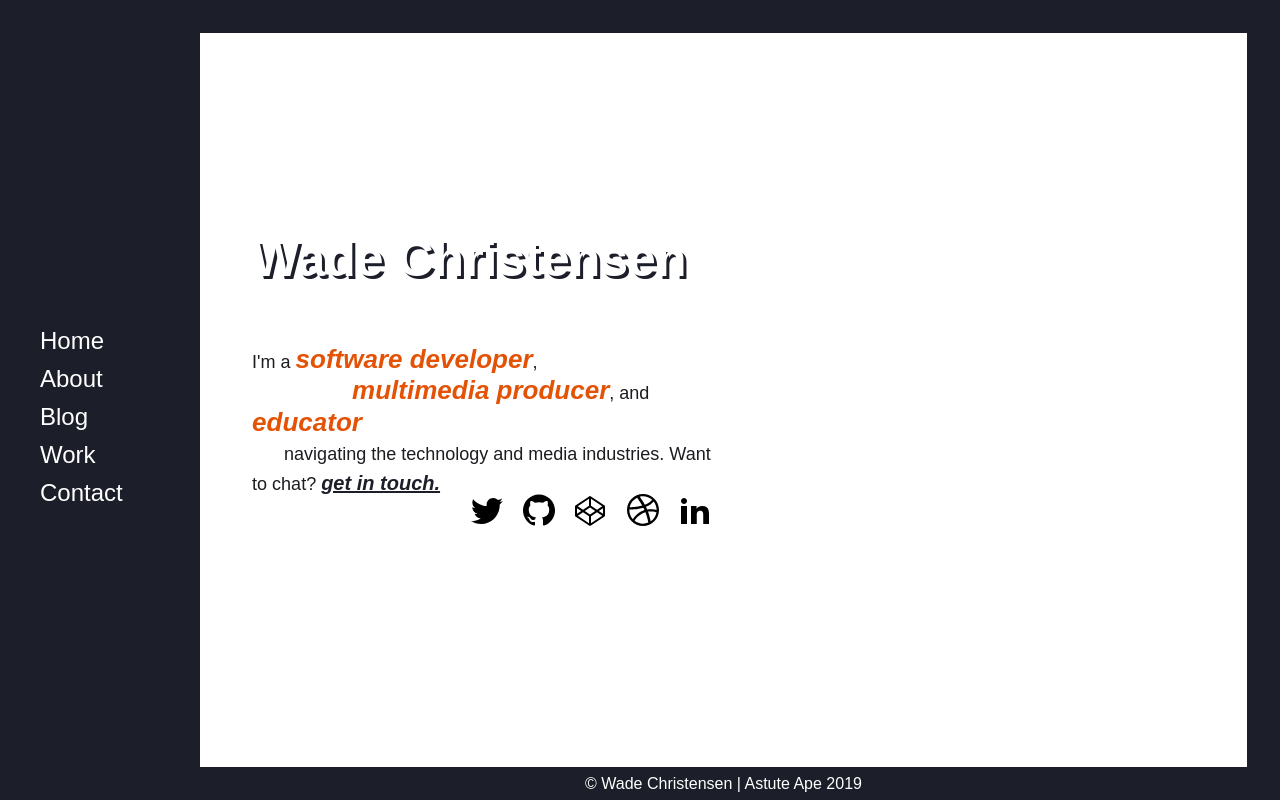
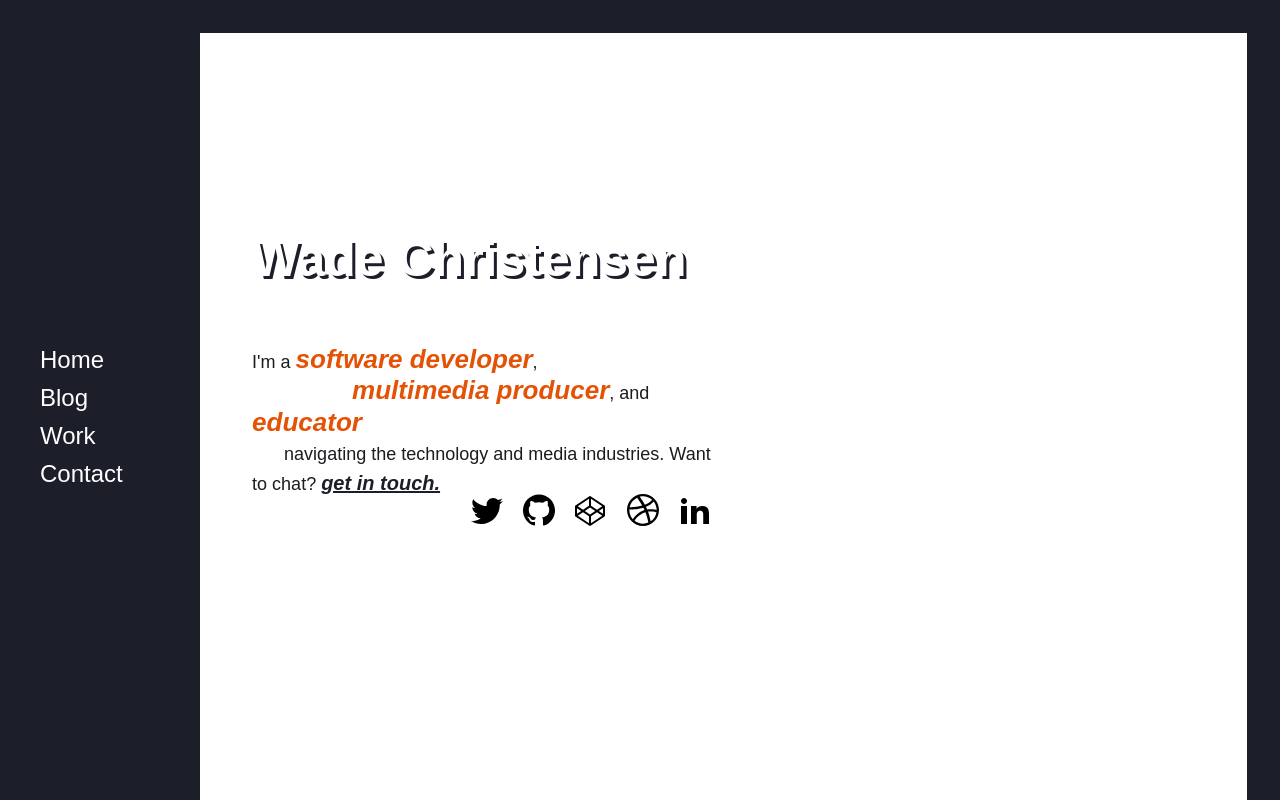
Before and after one commit to astuteape/astuteape, a Gatsby site: page / in a window 1280 px wide. Built offline with nearby package versions, Linux system fonts and the light colour scheme; Gatsby itself is replaced by a stand-in of ours.

Commit message:
Remove unused pages and components

```diff
--- a/src/components/footer/footer.js
+++ /dev/null
@@ -1,8 +0,0 @@
-import React from "react"
-import "../../styles/modules.css"
-
-const Footer = () => (
-  <footer>© Wade Christensen | Astute Ape {new Date().getFullYear()}</footer>
-)
-
-export default Footer
--- a/src/components/layouts/dynamic_layout.js
+++ b/src/components/layouts/dynamic_layout.js
@@ -9,7 +9,6 @@ import React from "react"
 import PropTypes from "prop-types"
 
 import PrimaryNav from "../nav/primary_nav"
-import Footer from "../footer/footer"
 
 import "../../styles/layout.css"
 
@@ -19,9 +18,6 @@ const Layout = ({ children }) => (
       <PrimaryNav />
     </section>
     <main className="grid-main-dynamic">{children}</main>
-    <section className="grid-footer">
-      <Footer />
-    </section>
   </div>
 )
 
--- a/src/components/layouts/static_layout.js
+++ b/src/components/layouts/static_layout.js
@@ -9,7 +9,6 @@ import React from "react"
 import PropTypes from "prop-types"
 
 import PrimaryNav from "../nav/primary_nav"
-import Footer from "../footer/footer"
 
 import "../../styles/layout.css"
 
@@ -19,9 +18,6 @@ const Layout = ({ children }) => (
       <PrimaryNav />
     </section>
     <main className="grid-main-static">{children}</main>
-    <section className="grid-footer">
-      <Footer />
-    </section>
   </div>
 )
 
--- a/src/components/nav/primary_nav.js
+++ b/src/components/nav/primary_nav.js
@@ -29,7 +29,6 @@ class PrimaryNav extends React.Component {
       <nav>
         <ul className="primary-nav">
           <NavLink to="/">Home</NavLink>
-          <NavLink to="/about">About</NavLink>
           <NavLink to="/blog">Blog</NavLink>
           <NavLink to="/work">Work</NavLink>
           <NavLink to="/contact">Contact</NavLink>
--- a/src/styles/layout.css
+++ b/src/styles/layout.css
@@ -45,15 +45,6 @@
   grid-template-rows: 1fr 20% 1fr;
   background: var(--aa-white);
 } */
-
-.grid-footer {
-  grid-area: footer;
-  display: flex;
-  flex-direction: column;
-  justify-content: center;
-  align-items: center;
-  background: var(--aa-dark-blue);
-}
 
 /* Static Layout */
 .grid-main-static {
--- a/src/styles/modules.css
+++ b/src/styles/modules.css
@@ -73,11 +73,3 @@ h1.page-title {
   color: var(--aa-dark-gray);
   text-decoration: none;
 }
-
-/* Footer */
-footer {
-  font-size: 16px;
-  font-family: var(--aa-body-font);
-  color: #fff;
-  text-shadow: 1px 1px 1px #1c1f2a;
-}
```
Also changed, not shown: src/pages/about.js (deleted, +0 -13 lines), src/pages/contact.js (deleted, +0 -13 lines).
